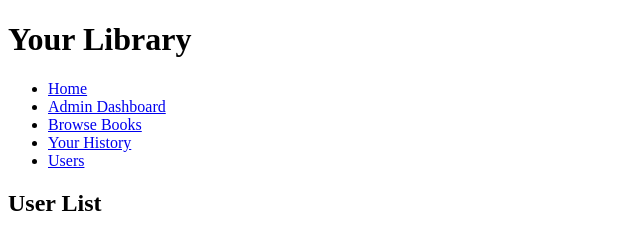
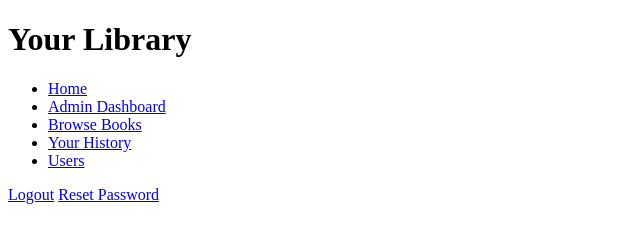
Before and after one commit to rajower/library_project, a Django app: page /library/users/ in a window 1280 px wide. Shown: the top 225 px of the page, without its empty margins (0-640 px from the left). Run offline with Django 4.2, Linux system fonts and the light colour scheme; a user stored in the database is signed in; data comes from the database, SQL or seed files in the repository.

Commit message:
reset password and email dispatch

```diff
--- a/library/urls.py
+++ b/library/urls.py
@@ -1,5 +1,6 @@
 from django.urls import path
 from . import views
+from django.contrib.auth import views as auth_views
 
 app_name = 'library'
 
@@ -15,7 +16,12 @@
     path('books/<int:book_id>/delete/', views.delete_book, name='delete_book'),
     path('users/<int:user_id>/history/', views.user_history, name='user_history'),
     path('login/', views.CustomLoginView.as_view(), name='login'),  # Add the login URL here
+    path('logout/', auth_views.LogoutView.as_view(next_page='library:index'), name='logout'),
     path('register/', views.register_request, name='register'),
+    path('password_reset/', auth_views.PasswordResetView.as_view(), name='password_reset'),
+    path('password_reset/done/', auth_views.PasswordResetDoneView.as_view(), name='password_reset_done'),
+    path('reset/<uidb64>/<token>/', auth_views.PasswordResetConfirmView.as_view(), name='password_reset_confirm'),
+    path('reset/done/', auth_views.PasswordResetCompleteView.as_view(), name='password_reset_complete'),
     path('books/<int:book_id>/borrow/', views.borrow_book, name='borrow_book'),
     # Other app-specific URLs
 ]
--- a/library/views.py
+++ b/library/views.py
@@ -8,6 +8,7 @@
 from django.contrib.auth.decorators import login_required
 from .forms import NewUserForm
 from django.contrib import messages
+from django.contrib.messages import success
 from .forms import EditUserForm
 
 
@@ -106,13 +107,15 @@
 
 
 def register_request(request):
-	if request.method == "POST":
-		form = NewUserForm(request.POST)
-		if form.is_valid():
-			user = form.save()
-			login(request, user)
-			messages.success(request, "Registration successful." )
-			return redirect("library:login")
-		messages.error(request, "Unsuccessful registration. Invalid information.")
-	form = NewUserForm()
-	return render (request=request, template_name="registration/register.html", context={"register_form":form})
+    if request.method == "POST":
+        form = NewUserForm(request.POST)
+        if form.is_valid():
+            user = form.save()
+            login(request, user)
+            messages.success(request, "Registration successful.")
+            return redirect("library:login")
+        else:
+            messages.error(request, "Unsuccessful registration. Invalid information.")
+
+    form = NewUserForm()
+    return render(request=request, template_name="registration/register.html", context={"register_form": form})
--- a/library_project/urls.py
+++ b/library_project/urls.py
@@ -16,6 +16,7 @@
 """
 from django.contrib import admin
 from django.urls import path, include
+from django.contrib.auth import views as auth_views
 
 
 app_name = 'library'
@@ -23,4 +24,9 @@
 urlpatterns = [
     path('library/', include('library.urls')),
     path('admin/', admin.site.urls),
+    path('logout/', auth_views.LogoutView.as_view(next_page='library:index'), name='logout'),
+    path('password_reset/', auth_views.PasswordResetView.as_view(), name='password_reset'),
+    path('password_reset/done/', auth_views.PasswordResetDoneView.as_view(), name='password_reset_done'),
+    path('reset/<uidb64>/<token>/', auth_views.PasswordResetConfirmView.as_view(), name='password_reset_confirm'),
+    path('reset/done/', auth_views.PasswordResetCompleteView.as_view(), name='password_reset_complete'),
 ]
--- a/templates/base.html
+++ b/templates/base.html
@@ -24,6 +24,12 @@
                 <!-- Add more menu items as needed -->
             </ul>
         </nav>
+        <p>
+            {% if user.is_authenticated %}
+            <a href="{% url 'logout' %}">Logout</a>
+            <a href="{% url 'password_reset' %}"> Reset Password</a>
+            {% endif %}
+        </p>
     </header>
 
     <main>
--- a/templates/registration/login.html
+++ b/templates/registration/login.html
@@ -8,7 +8,8 @@
     <form method="post" action="{% url 'library:login' %}">
         {% csrf_token %}
         {{ form.as_p }}
-        <button type="submit">Login</button>
+        <a href="{% url 'password_reset' %}">Forgot Password?</a>
+        <br><button type="submit">Login</button>
     </form>
     <a href="{% url 'library:register' %}">Don't have an account? Register here</a>
 </body>
```
Also changed, not shown: library_project/settings.py (+6 -1 lines), templates/registration/register.html (+18 -8 lines).
